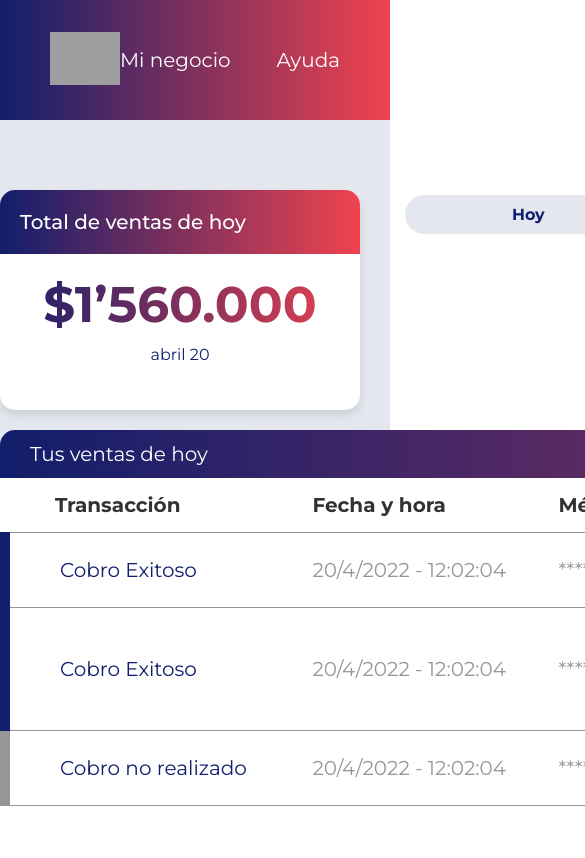
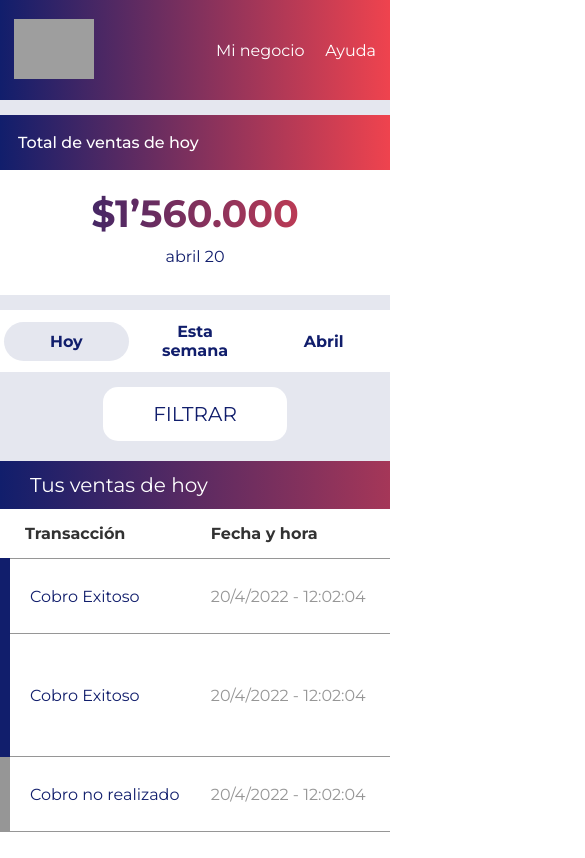
Before and after one commit to rokujs/prueba-practica, a React (Vite) app: page / in a window 390 px wide. Shown: the top 858 px of the page, 585 px wide, since content can reach past the window. Built offline with nearby package versions, Linux system fonts and the light colour scheme; grey boxes are pictures that could not be loaded.

Commit message:
Add mobile and tablet responsive

```diff
--- a/src/components/ButtonFilter/styles.js
+++ b/src/components/ButtonFilter/styles.js
@@ -1,5 +1,5 @@
 import { css } from '@emotion/react'
-import { colors, fontSize } from '@/styles/theme'
+import { colors, fontSize, queries } from '@/styles/theme'
 
 export const container = css`
   background-color: ${colors.white};
@@ -31,6 +31,11 @@ export const form = css`
   width: max-content;
   text-align: center;
   box-shadow: 0 0.5rem 1rem rgba(0, 0, 0, 0.1);
+
+  @media (${queries.mobile}) {
+    left: 50%;
+    transform: translateX(-50%);
+  }
 
   & > div {
     text-align: center;
--- a/src/components/CardInfo/styles.js
+++ b/src/components/CardInfo/styles.js
@@ -1,5 +1,5 @@
 import { css } from '@emotion/react'
-import { colors, fontSize } from '@/styles/theme'
+import { colors, fontSize, queries } from '@/styles/theme'
 
 export const container = css`
   background-color: ${colors.white};
@@ -7,9 +7,16 @@ export const container = css`
   min-width: 360px;
   width: 100%;
   border-radius: 1.5rem;
-  height: 22rem;
+  min-height: 22rem;
   overflow: hidden;
   box-shadow: 0 0.5rem 1rem rgba(0, 0, 0, 0.1);
+
+  @media (${queries.mobile}) {
+    min-width: 240px;
+    border-radius: 0;
+    min-height: 18rem;
+    box-shadow: none;
+  }
 `
 
 export const content = css`
@@ -23,6 +30,11 @@ export const title = css`
   color: ${colors.white};
   padding: 2rem;
   font-weight: 500;
+
+  @media (${queries.mobile}) {
+    padding: 1.8rem;
+    font-size: ${fontSize.small};
+  }
 `
 export const totalMoney = css`
   font-size: 5rem;
@@ -31,6 +43,10 @@ export const totalMoney = css`
   text-fill-color: transparent;
   font-weight: bold;
   text-align: center;
+
+  @media (${queries.mobile}) {
+    font-size: 3.8rem;
+  }
 
   &::before {
     content: "$";
--- a/src/components/Header/index.jsx
+++ b/src/components/Header/index.jsx
@@ -1,6 +1,6 @@
-import { container, menu, image } from "./styles"
+import { container, menu, image } from './styles'
 
-function Header() {
+function Header () {
   return (
     <header css={container}>
       <div css={image}>
@@ -10,7 +10,7 @@ function Header() {
         <nav>
           <ul>
             <li><a href="https://www.rokujs.me/">Mi negocio</a></li>
-            <li><a href="https://ayuda.bold.co/?Falcon9-AdWords=&utm_term=bold&utm_campaign=&utm_source=adwords&utm_medium=ppc&hsa_acc=4969918658&hsa_cam=16921559255&hsa_grp=132534156221&hsa_ad=593186207959&hsa_src=g&hsa_tgt=kwd-26154801&hsa_kw=bold&hsa_mt=b&hsa_net=adwords&hsa_ver=3&gclid=CjwKCAjwu_mSBhAYEiwA5BBmf3IMZz5fzil_H7JkG_szLUQuqhOZggvtqWzw3JFcDSHn8zMblSBPvxoCo-YQAvD_BwE" target="_blank">Ayuda</a></li>
+            <li><a href="https://ayuda.bold.co/?Falcon9-AdWords=&utm_term=bold&utm_campaign=&utm_source=adwords&utm_medium=ppc&hsa_acc=4969918658&hsa_cam=16921559255&hsa_grp=132534156221&hsa_ad=593186207959&hsa_src=g&hsa_tgt=kwd-26154801&hsa_kw=bold&hsa_mt=b&hsa_net=adwords&hsa_ver=3&gclid=CjwKCAjwu_mSBhAYEiwA5BBmf3IMZz5fzil_H7JkG_szLUQuqhOZggvtqWzw3JFcDSHn8zMblSBPvxoCo-YQAvD_BwE" target="_blank" rel="noreferrer">Ayuda</a></li>
           </ul>
         </nav>
       </div>
--- a/src/components/Header/styles.js
+++ b/src/components/Header/styles.js
@@ -1,5 +1,5 @@
 import { css } from '@emotion/react'
-import { colors, fontSize } from '@/styles/theme'
+import { colors, fontSize, queries } from '@/styles/theme'
 
 export const container = css`
   background: linear-gradient(to right, ${colors.blue}, ${colors.red});
@@ -9,10 +9,19 @@ export const container = css`
   align-items: center;
   height: 12rem;
   padding: 0 5rem;
+
+  @media (${queries.mobile}) {
+    height: 10rem;
+    padding: 0 1.4rem;
+  }
 `
 
 export const menu = css`
   min-width: 22rem;
+
+  @media (${queries.mobile}) {
+    min-width: 16rem;
+  }
 
   nav > ul {
     display: inline-flex;
@@ -29,6 +38,11 @@ export const menu = css`
     color: ${colors.white};
     font-size: ${fontSize.large};
     transition: text-decoration 0.15s;
+
+    @media (${queries.mobile}) {
+      font-size: ${fontSize.small};
+    }
+
     &:hover {
       text-decoration: underline;
     }
@@ -37,6 +51,10 @@ export const menu = css`
 export const image = css`
   max-width: 12rem;
 
+  @media (${queries.mobile}) {
+    max-width: 8rem;
+  }
+
   img {
     width: 100%;
   }
--- a/src/components/ItemHistory/styles.js
+++ b/src/components/ItemHistory/styles.js
@@ -1,19 +1,26 @@
 import { css } from '@emotion/react'
-import { colors, fontSize } from '@/styles/theme'
+import { colors, fontSize, queries } from '@/styles/theme'
 
 export const item = (transaction) => css`
   border-left: 1rem solid ${transaction ? colors.blue : colors.lightGrey};
   border-bottom: 1px solid ${colors.lightGrey};
 
   & > td {
-    /* text-align: center; */
     color: ${colors.lightGrey};
     font-size: ${fontSize.medium};
     padding: 2rem 0;
 
+    @media (${queries.tablet}) {
+      font-size: ${fontSize.small};
+    }
+
     &:first-of-type {
       color: ${colors.blue};
       padding-left: 5rem;
+
+      @media (${queries.tablet}) {
+        padding-left: 2rem;
+      }
     }
 
     & > p {
--- a/src/components/LayoutApp/styles.js
+++ b/src/components/LayoutApp/styles.js
@@ -1,9 +1,10 @@
 import { css } from '@emotion/react'
-import { colors } from '@/styles/theme'
+import { colors, queries } from '@/styles/theme'
 
 export const container = css`
-  height: 100vh;
-  width: 100vw;
+  min-height: 100vh;
+  height: 100%;
+  min-width: 100vw;
   background-color: ${colors.bg};
 `
 
@@ -14,4 +15,19 @@ export const main = css`
   margin-top: 7rem;
   display: flex;
   flex-direction: column;
+
+  @media (${queries.laptop}) {
+    width: 900px;
+    margin-top: 5rem;
+  }
+
+  @media (${queries.tablet}) {
+    width: 700px;
+    margin-top: 3rem;
+  }
+
+  @media (${queries.mobile}) {
+    width: 100%;
+    margin-top: 1.5rem;
+  }
 `
--- a/src/components/NavbarTime/styles.js
+++ b/src/components/NavbarTime/styles.js
@@ -1,22 +1,36 @@
 import { css } from '@emotion/react'
-import { colors, fontSize } from '@/styles/theme'
+import { colors, fontSize, queries } from '@/styles/theme'
 
 export const container = css`
   background-color: ${colors.white};
   width: 100%;
+  border-radius: 1.2rem;
+
+  @media (${queries.mobile}) {
+    border-radius: 0;
+  }
 `
 
 export const menu = css`
-  background-color: ${colors.white};
   display: flex;
   justify-content: space-between;
+  align-items: center;
   padding: 0.5rem;
+
+  @media (${queries.mobile}) {
+    justify-content: center;
+    padding: 0.2rem;
+  }
 
   & > li {
     list-style: none;
     flex: 1;
     text-align: center;
     margin: 0 1rem;
+
+    @media (${queries.mobile}) {
+      margin: 0 0.2rem;
+    }
 
     & > button {
       background-color: ${colors.white};
--- a/src/components/SectionHistory/styles.js
+++ b/src/components/SectionHistory/styles.js
@@ -1,10 +1,22 @@
 import { css } from '@emotion/react'
-import { colors, fontSize } from '@/styles/theme'
+import { colors, fontSize, queries } from '@/styles/theme'
 
 export const container = css`
-margin-top: 2rem;
+  margin-top: 2rem;
   border-radius: 1.5rem;
   overflow: hidden;
+
+  @media (${queries.mobile}) {
+    border-radius: 0;
+  }
+`
+
+export const headerContainer = css`
+  background: linear-gradient(to right, ${colors.blue} 0%, ${colors.red} 150%);
+  width: 100%;
+  padding: 1.2rem 3rem;
+  font-size: ${fontSize.large};
+  color: ${colors.white};
 `
 
 export const tableContainer = css`
@@ -12,6 +24,11 @@ export const tableContainer = css`
   background-color: ${colors.white};
   height: 45vh;
   overflow-y: auto;
+  overflow-x: auto;
+
+  @media (${queries.mobile}) {
+    height: 40vh;
+  }
 
   ::-webkit-scrollbar {
     width: 10px;
@@ -29,20 +46,20 @@ export const tableContainer = css`
   & > table {
     border-collapse: collapse;
     width: 100%;
+
+    @media (${queries.mobile}) {
+      width: 900px;
+    }
   }
-`
-
-export const headerContainer = css`
-  background: linear-gradient(to right, ${colors.blue} 0%, ${colors.red} 150%);
-  width: 100%;
-  padding: 1.2rem 3rem;
-  font-size: ${fontSize.large};
-  color: ${colors.white};
 `
 
 export const tableHeader = css`
   color: ${colors.darkGrey};
   font-size: ${fontSize.medium};
+
+  @media (${queries.tablet}) {
+    font-size: ${fontSize.small};
+  }
 
   & > tr {
     position: sticky;
@@ -57,6 +74,10 @@ export const tableHeader = css`
 
       &:first-of-type {
         padding-left: 5rem;
+
+        @media (${queries.tablet}) {
+          padding-left: 2rem;
+        }
       }
     }
   }
--- a/src/components/SectionInfo/styles.js
+++ b/src/components/SectionInfo/styles.js
@@ -1,4 +1,5 @@
 import { css } from '@emotion/react'
+import { queries } from '@/styles/theme'
 
 export const container = css`
   display: grid;
@@ -6,19 +7,43 @@ export const container = css`
   grid-template-rows: 1fr 2fr;
   column-gap: 3rem;
   row-gap: 1rem;
+
+  @media (${queries.mobile}) {
+    grid-template-columns: 1fr;
+    grid-template-rows: auto auto 1fr;
+    row-gap: 1.5rem;
+    column-gap: 0;
+  }
 `
 
 export const card = css`
   grid-row: 1 / 3;
   grid-column: 1 / 2;
+
+  @media (${queries.mobile}) {
+    grid-row: 1 / 2;
+    grid-column: 1 / 2;
+  }
 `
 export const navbar = css`
   grid-row: 1 / 2;
   grid-column: 2 / 4;
+
+  @media (${queries.mobile}) {
+    grid-row: 2 / 3;
+    grid-column: 1 / 2;
+  }
 `
 export const filter = css`
   grid-row: 2 / 3;
   grid-column: 3 / 4;
   align-self: start;
   justify-self: end;
+
+  @media (${queries.mobile}) {
+    grid-row: 3 / 4;
+    grid-column: 1 / 2;
+    align-self: center;
+    justify-self: center;
+  }
 `
--- a/src/styles/theme.js
+++ b/src/styles/theme.js
@@ -13,3 +13,9 @@ export const fontSize = {
   medium: '2rem',
   large: '2rem'
 }
+
+export const queries = {
+  mobile: 'max-width: 425px',
+  tablet: 'max-width: 768px',
+  laptop: 'max-width: 1200px'
+}
```
